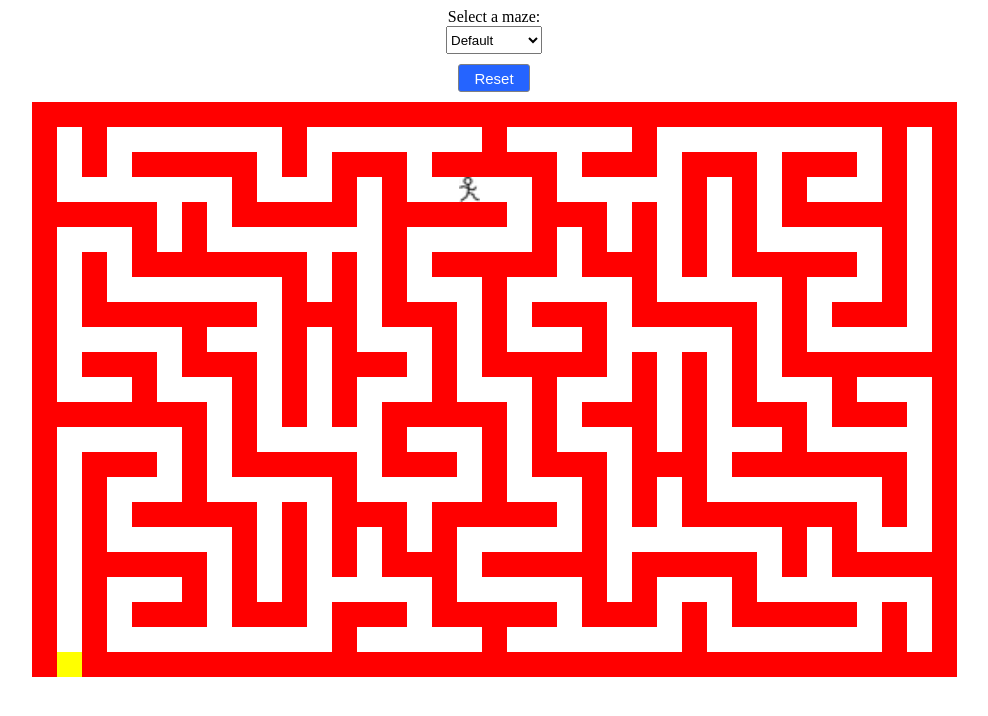
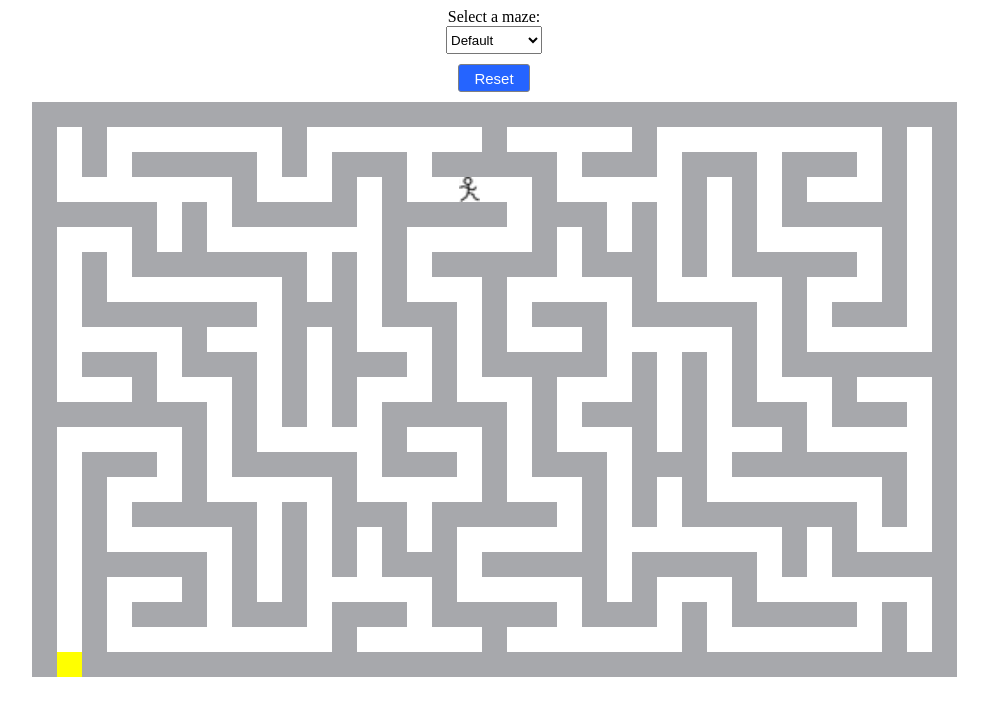
Before and after one commit to RMHonor/infosum-maze, a React app: page / in a window 1280 px wide. Shown: the top 716 px of the page, without its empty margins (146-1134 px from the left). Built offline with nearby package versions, Linux system fonts and the light colour scheme.

Commit message:
Make walls grey

```diff
--- a/src/components/tile/tile.scss
+++ b/src/components/tile/tile.scss
@@ -19,7 +19,7 @@
   background-position: center;
 
   &--wall {
-    background-color: red;
+    background-color: #a7a8ac;
   }
 
   &--exit {
```
